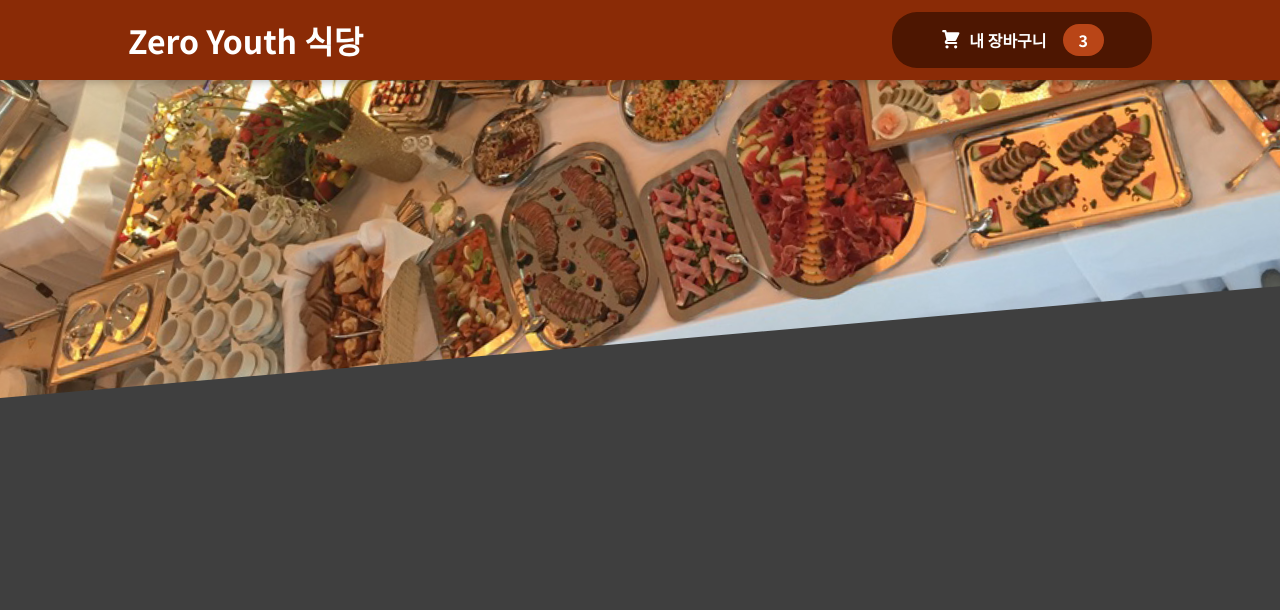
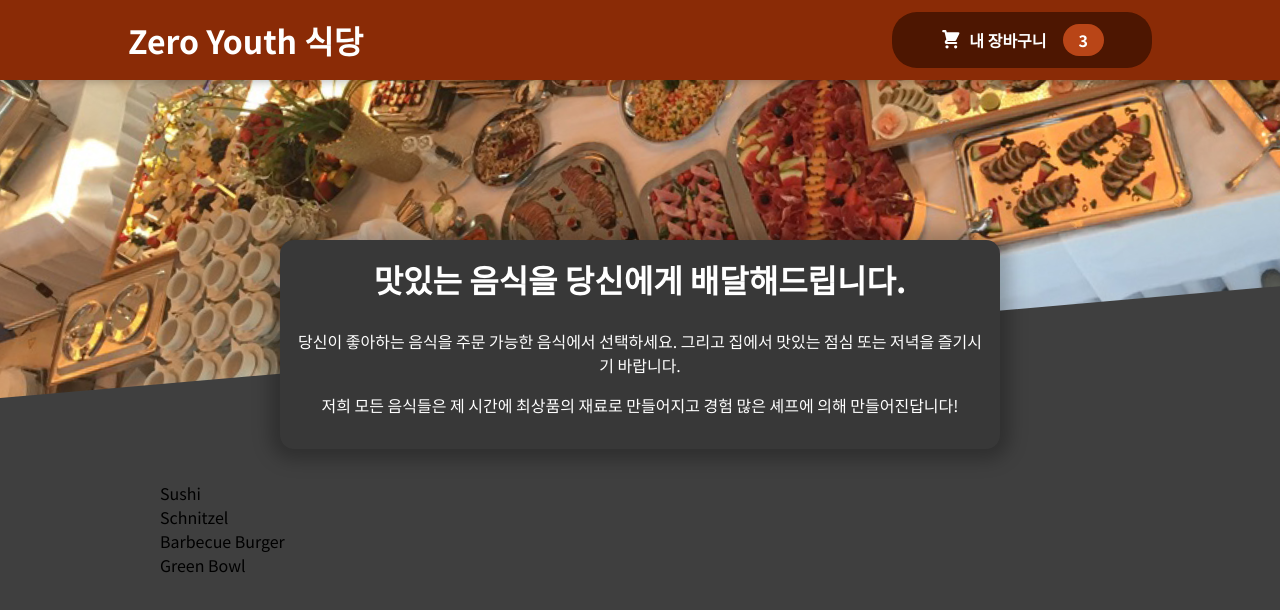
Before and after one commit to zeroyouth/udemy_4, a React (Create React App) app: page / in a window 1280 px wide. Shown: the top 610 px of the page. Built offline with nearby package versions, Linux system fonts and the light colour scheme.

Commit message:
Add : Meals 컴포넌트

```diff
--- a/src/App.js
+++ b/src/App.js
@@ -1,10 +1,14 @@
 import { Fragment } from "react";
 import Header from "./components/Layout/Header";
+import Meals from "./components/Meals/Meals";
 
 function App() {
   return (
     <Fragment>
       <Header />
+      <main>
+        <Meals />
+      </main>
     </Fragment>
   );
 }
--- /dev/null
+++ b/src/components/Meals/AvailableMeals.js
@@ -0,0 +1,42 @@
+import React from 'react';
+import classes from './AvailableMeals.module.css';
+
+const DUMMY_MEALS = [
+  {
+    id: 'm1',
+    name: 'Sushi',
+    description: 'Finest fish and veggies',
+    price: 22.99,
+  },
+  {
+    id: 'm2',
+    name: 'Schnitzel',
+    description: 'A german specialty!',
+    price: 16.5,
+  },
+  {
+    id: 'm3',
+    name: 'Barbecue Burger',
+    description: 'American, raw, meaty',
+    price: 12.99,
+  },
+  {
+    id: 'm4',
+    name: 'Green Bowl',
+    description: 'Healthy...and green...',
+    price: 18.99,
+  },
+];
+
+const AvailableMeals = () => {
+  const mealsList = DUMMY_MEALS.map(meal => <li>{meal.name}</li>);
+  return (
+    <section className={classes.meals}>
+      <ul>
+        {mealsList}
+      </ul>
+    </section>
+  );
+};
+
+export default AvailableMeals;
--- /dev/null
+++ b/src/components/Meals/AvailableMeals.module.css
@@ -0,0 +1,24 @@
+.meals {
+  max-width: 60rem;
+  width: 90%;
+  margin: 2rem auto;
+  animation: meals-appear 1s ease-out forwards;
+}
+
+.meals ul {
+  list-style: none;
+  margin: 0;
+  padding: 0;
+}
+
+@keyframes meals-appear {
+  from {
+    opacity: 0;
+    transform: translateY(3rem);
+  }
+
+  to {
+    opacity: 1;
+    transform: translateY(0);
+  }
+}
--- /dev/null
+++ b/src/components/Meals/Meals.js
@@ -0,0 +1,14 @@
+import { Fragment } from 'react';
+import MealsSummary from './MealsSummary';
+import AvailableMeals from './AvailableMeals';
+
+const Meals = () => {
+  return (
+    <Fragment>
+      <MealsSummary />
+      <AvailableMeals />
+    </Fragment>
+  );
+};
+
+export default Meals;
--- /dev/null
+++ b/src/components/Meals/MealsSummary.js
@@ -0,0 +1,19 @@
+//음식요약
+import classes from './MealsSummary.module.css';
+
+const MealsSummary = () => {
+  return (
+    <section className={classes.summary}>
+      <h2>맛있는 음식을 당신에게 배달해드립니다.</h2>
+      <p>
+        당신이 좋아하는 음식을 주문 가능한 음식에서 선택하세요.
+        그리고 집에서 맛있는 점심 또는 저녁을 즐기시기 바랍니다.
+      </p>
+      <p>
+        저희 모든 음식들은 제 시간에 최상품의 재료로 만들어지고 경험 많은 셰프에 의해 만들어진답니다!
+      </p>
+    </section>
+  );
+};
+
+export default MealsSummary;
--- /dev/null
+++ b/src/components/Meals/MealsSummary.module.css
@@ -0,0 +1,18 @@
+.summary {
+  text-align: center;
+  max-width: 45rem;
+  width: 90%;
+  margin: auto;
+  margin-top: -10rem;
+  position: relative;
+  background-color: #383838;
+  color: white;
+  border-radius: 14px;
+  padding: 1rem;
+  box-shadow: 0 1px 18px 10px rgba(0, 0, 0, 0.25);
+}
+
+.summary h2 {
+  font-size: 2rem;
+  margin-top: 0;
+}
```
Also changed, not shown: 1 other file (tests, documents, lock files or other folders).
